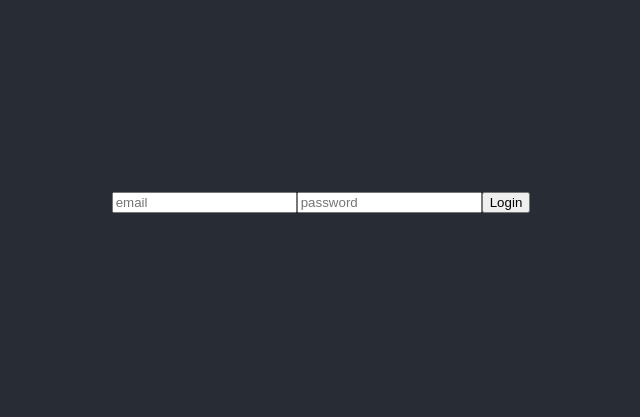
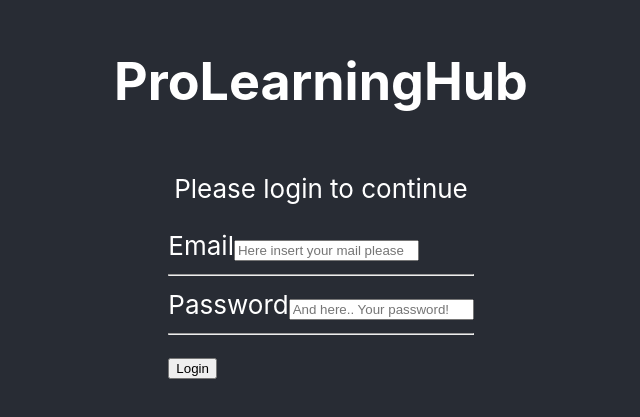
Before and after one commit to loayalsaid1/Testing-ProLearningHub, a React (Create React App) app in the folder front-end/: page / in a window 1280 px wide. Shown: the part 183-600 px from the top of the page, without its empty margins (319-959 px from the left). Built offline with nearby package versions, Linux system fonts and the light colour scheme.

Commit message:
Add labels to login

```diff
--- a/front-end/src/components/Login/Login.js
+++ b/front-end/src/components/Login/Login.js
@@ -26,9 +26,15 @@ export default function Login() {
 	}
 
 	return <>
+	<h1>ProLearningHub</h1>
+	<p>Please login to continue</p>
 	<form onSubmit={handleSubmit}>
-		<input name='email' id='email' type='text' placeholder='email' />
-		<input name='password' id='password' type='password' placeholder='password' />
+		<label htmlFor='email'>Email</label>
+		<input name='email' id='email' type='text' placeholder='Here insert your mail please' />
+		<hr />
+		<label htmlFor='password'>Password</label>
+		<input name='password' id='password' type='password' placeholder='And here.. Your password!' />
+		<hr />
 		<button type='submit' disabled={isLoading}>Login</button>
 	</form>
 
```
